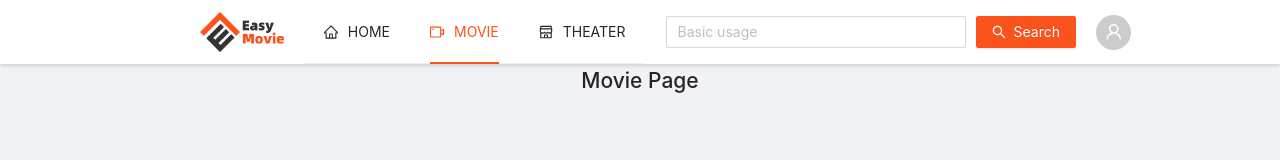
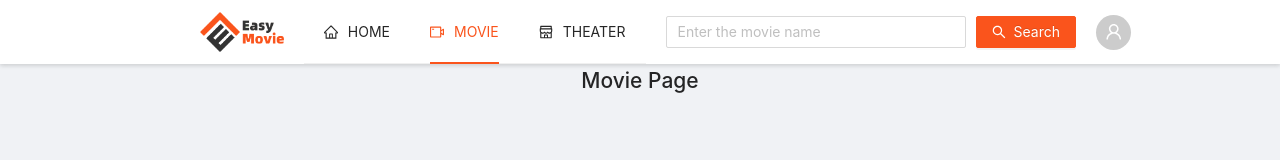
Before and after one commit to AFS-Bootcamp-202207-Class-3-1/easy-movie-ui, a React app: page /movie in a window 1280 px wide. Shown: the top 160 px of the page. Built offline with nearby package versions, Linux system fonts and the light colour scheme.

Commit message:
feat: introduce redux

```diff
--- a/package.json
+++ b/package.json
@@ -5,6 +5,7 @@
   "dependencies": {
     "@ant-design/icons": "^4.7.0",
     "@craco/craco": "^6.4.5",
+    "@reduxjs/toolkit": "^1.8.3",
     "antd": "^4.22.3",
     "axios": "^0.27.2",
     "classnames": "^2.3.1",
@@ -12,6 +13,7 @@
     "react": "^18.2.0",
     "react-dom": "^18.2.0",
     "react-perfect-scrollbar": "^1.5.8",
+    "react-redux": "^8.0.2",
     "react-router-dom": "^6.3.0",
     "web-vitals": "^2.1.4"
   },
--- /dev/null
+++ b/src/app/store.js
@@ -0,0 +1,5 @@
+import { configureStore } from "@reduxjs/toolkit";
+
+export default configureStore({
+  reducer: {},
+});
--- a/src/features/movieSearchBar/MovieSearchBar.js
+++ b/src/features/movieSearchBar/MovieSearchBar.js
@@ -5,7 +5,7 @@ import { SearchOutlined } from "@ant-design/icons";
 const MovieSearchBar = () => {
   return (
     <div className="movie-search-bar">
-      <Input className="search-input" placeholder="Basic usage" />
+      <Input className="search-input" placeholder="Enter the movie name" />
       <Button type="primary" icon={<SearchOutlined />}>
         Search
       </Button>
--- a/src/index.js
+++ b/src/index.js
@@ -1,16 +1,20 @@
-import React from 'react';
-import ReactDOM from 'react-dom/client';
+import React from "react";
+import ReactDOM from "react-dom/client";
 import { BrowserRouter } from "react-router-dom";
-import 'react-perfect-scrollbar/dist/css/styles.css';
+import "react-perfect-scrollbar/dist/css/styles.css";
 import "./index.css";
 import App from "./App";
 import reportWebVitals from "./reportWebVitals";
+import store from "./app/store";
+import { Provider } from "react-redux";
 
 const root = ReactDOM.createRoot(document.getElementById("root"));
 root.render(
-  <BrowserRouter>
-    <App />
-  </BrowserRouter>
+  <Provider store={store}>
+    <BrowserRouter>
+      <App />
+    </BrowserRouter>
+  </Provider>
 );
 
 // If you want to start measuring performance in your app, pass a function
```
Also changed, not shown: 1 other file (tests, documents, lock files or other folders).
